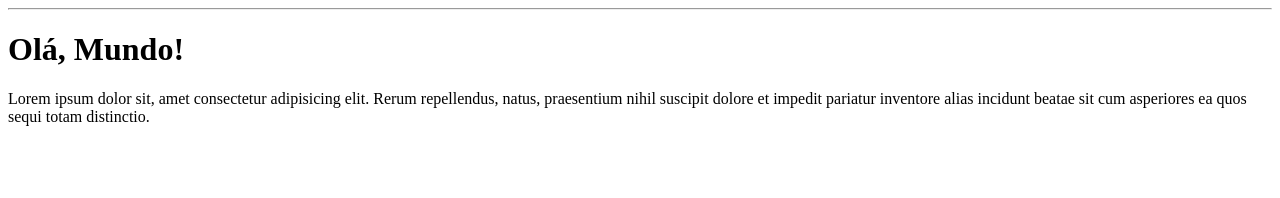
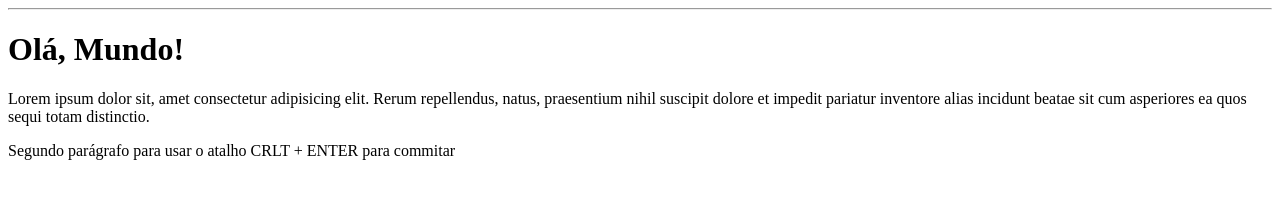
Before and after one commit to GabrielaPanzarini/Ola-Mundo, a plain HTML site: page site-exemplo/index.html in a window 1280 px wide. Drawn offline with Linux system fonts and the light colour scheme.

Commit message:
nova alteração

```diff
--- a/site-exemplo/index.html
+++ b/site-exemplo/index.html
@@ -10,5 +10,6 @@
     <hr>
     <h1>Olá, Mundo!</h1>
     <p>Lorem ipsum dolor sit, amet consectetur adipisicing elit. Rerum repellendus, natus, praesentium nihil suscipit dolore et impedit pariatur inventore alias incidunt beatae sit cum asperiores ea quos sequi totam distinctio.</p>
+    <p>Segundo parágrafo para usar o atalho CRLT + ENTER para commitar</p>
 </body>
 </html>
```
Also changed, not shown: 1 other file.
